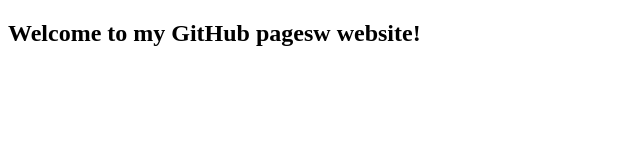
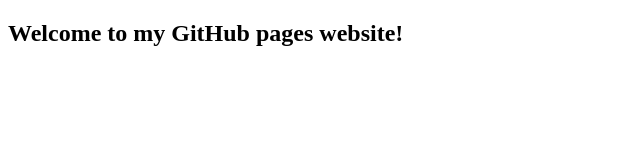
Before and after one commit to tiffany-a-lee/tiffany-a-lee.github.io, a plain HTML site: page index.html in a window 1280 px wide. Shown: the full height of the page, 0-640 px from the left. Drawn offline with Linux system fonts and the light colour scheme.

Commit message:
fixed a typo

```diff
--- a/index.html
+++ b/index.html
@@ -4,6 +4,6 @@
         <title>Tiffany A. Lee</title>
     </head>
     <body>
-        <h2>Welcome to my GitHub pagesw website!</h2>
+        <h2>Welcome to my GitHub pages website!</h2>
     </body>
 </html></htnml
```
